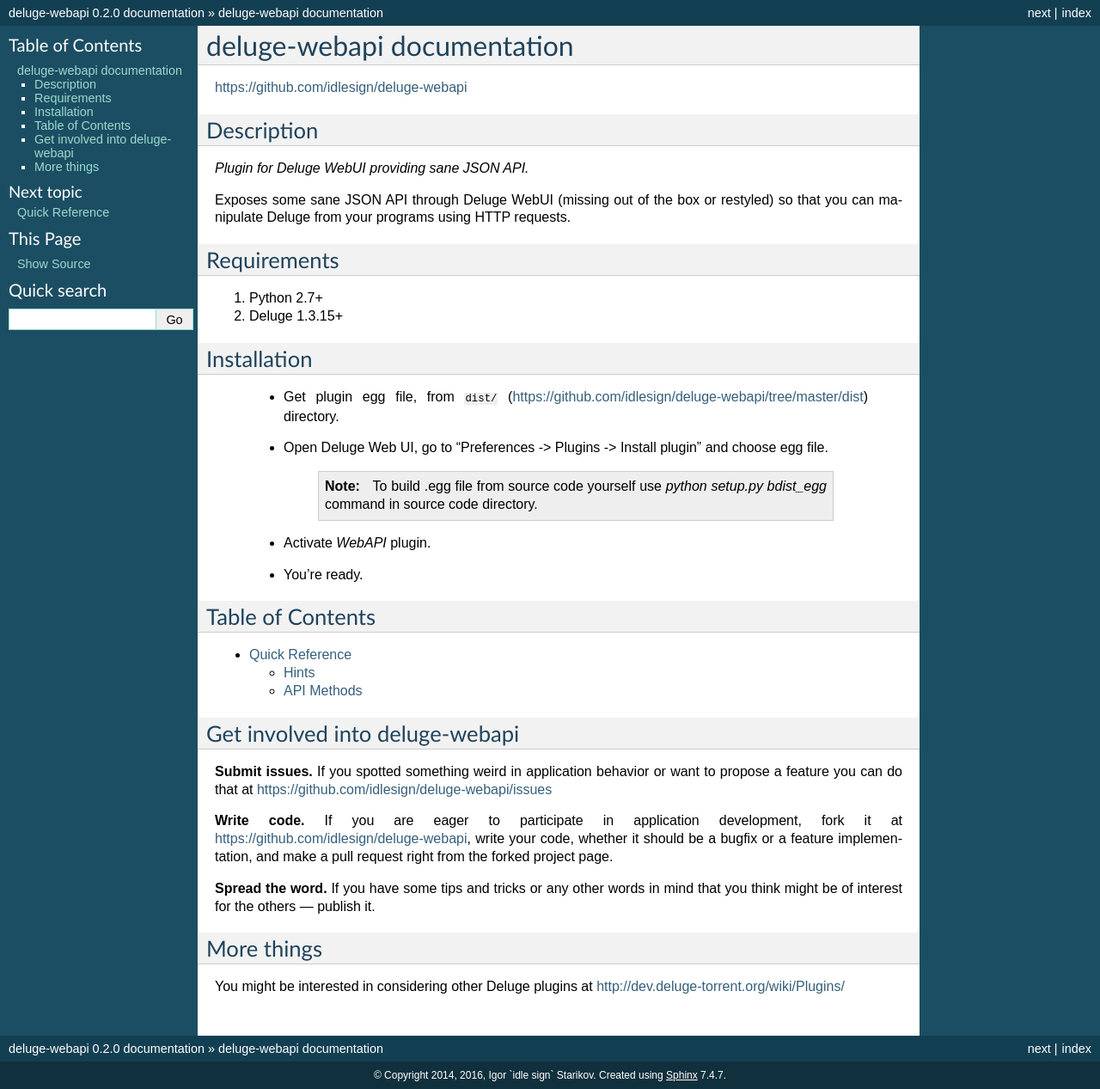
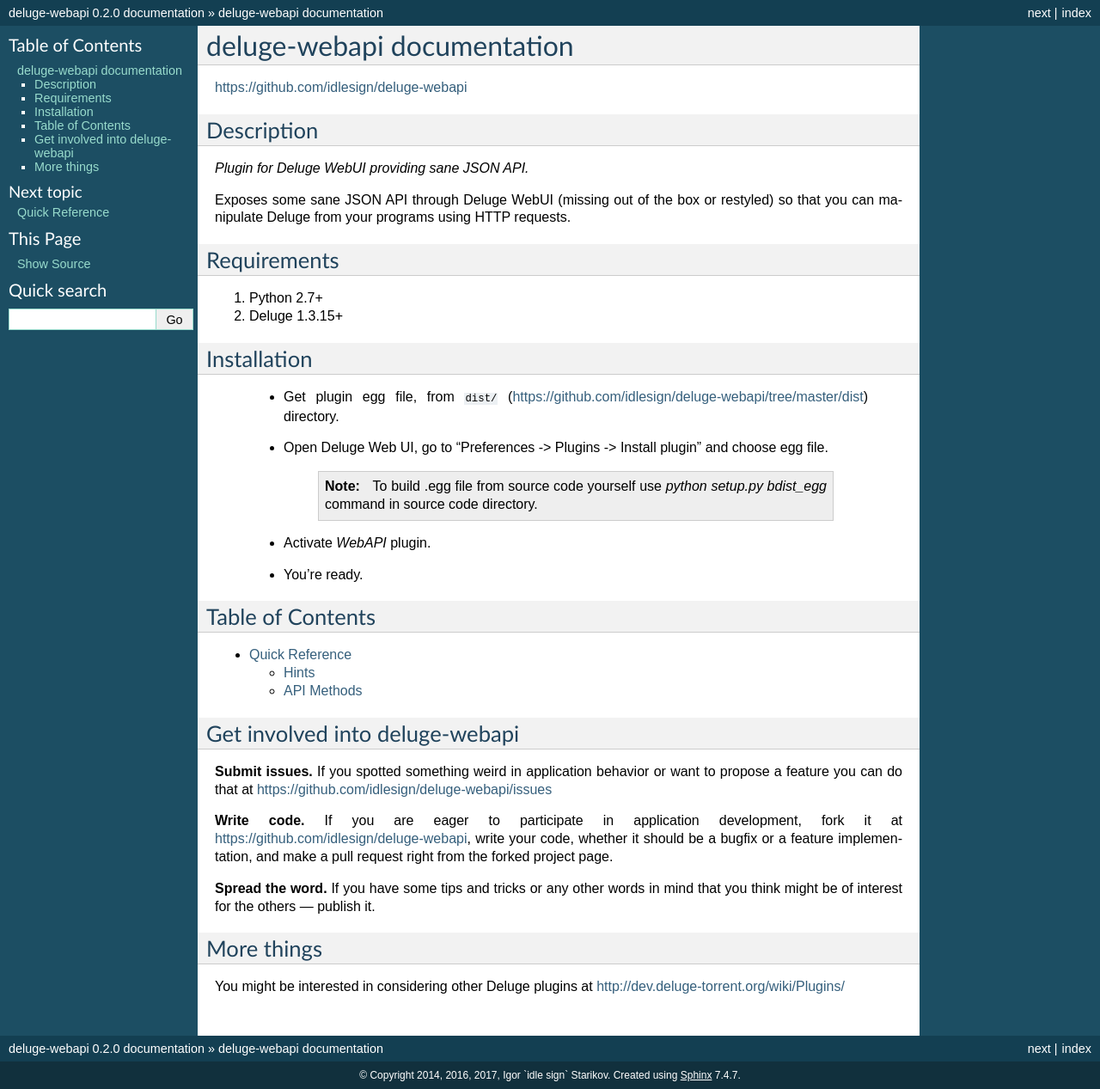
Before and after one commit to idlesign/deluge-webapi, a Sphinx documentation site: the page built from docs/source/index.rst, in a window 1280 px wide. Shown: the whole page at 86% size. Built offline with Sphinx 7.4.7, drawn with Linux system fonts in a browser that asks for light colours.

Commit message:
Years updated.

```diff
--- a/docs/source/conf.py
+++ b/docs/source/conf.py
@@ -41,7 +41,7 @@
 
 # General information about the project.
 project = u'deluge-webapi'
-copyright = u'2014, 2016, Igor `idle sign` Starikov'
+copyright = u'2014, 2016, 2017, Igor `idle sign` Starikov'
 
 # The version info for the project you're documenting, acts as replacement for
 # |version| and |release|, also used in various other places throughout the
```
Also changed, not shown: 1 other file.
